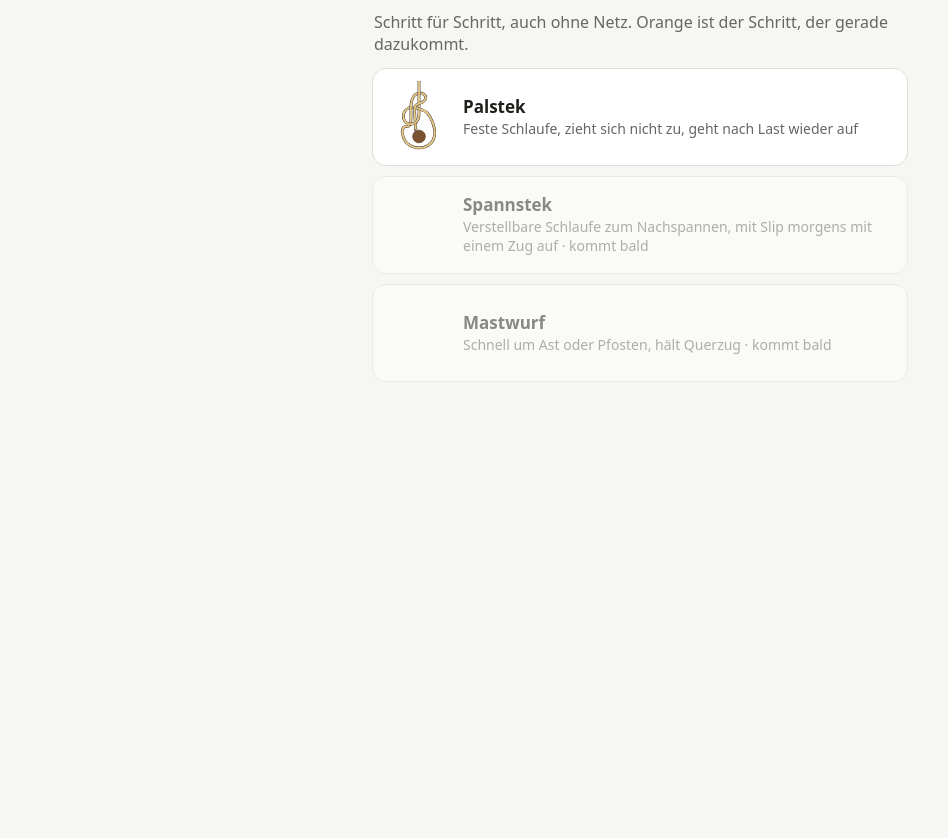
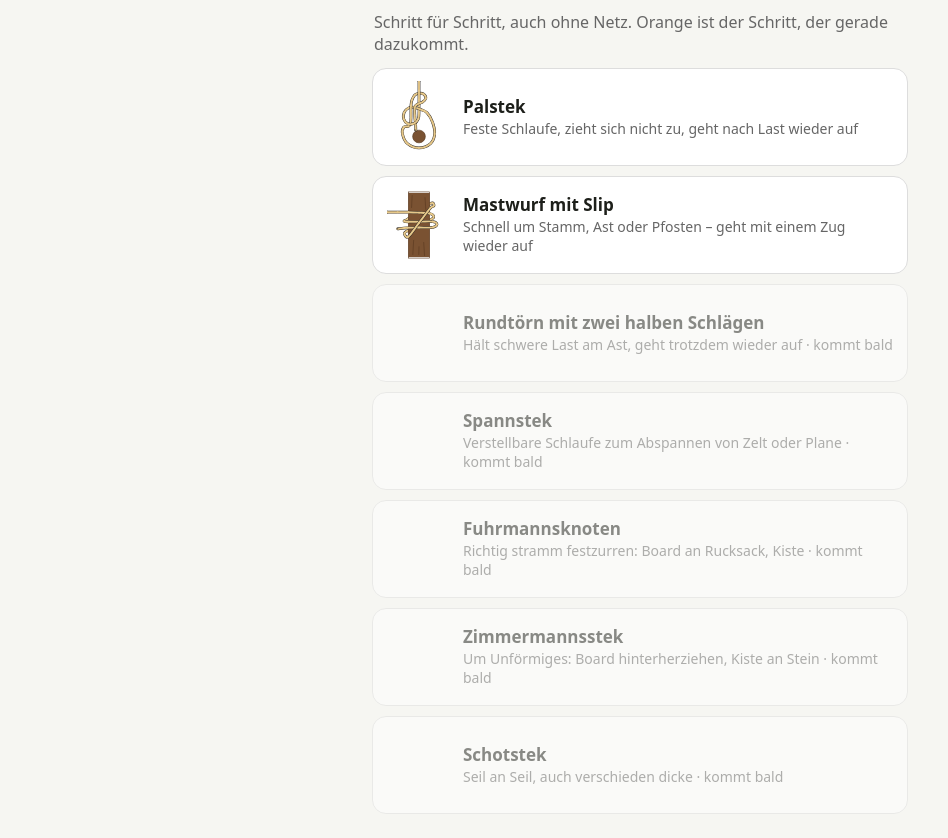
Before and after one commit to Adiran404/Longboard-Karte, a plain HTML site: page knoten.html in a window 1280 px wide. Shown: the part 48-886 px from the top of the page, without its empty margins (0-948 px from the left). Before the commit the page ends 800 px from the top, so only its background shows below. Drawn offline with Linux system fonts and the light colour scheme.

Commit message:
Knoten: Mastwurf mit Slip (Binden/Lösen); restliche Knoten der Liste angelegt
Co-Authored-By: Claude Opus 5.5 <noreply@anthropic.com>
Claude-Session: https://claude.ai/code/session_01A8mvbM6cGUv34iV6AZhRdH

```diff
--- a/knoten.html
+++ b/knoten.html
@@ -64,6 +64,13 @@ const PALSTEK={name:'Palstek',vb:'0 0 300 340',
  steps:[{upto:15},{upto:26},{upto:31},{upto:38},{upto:38}],
  loesen:[{upto:38,nonew:1,mark:[26,27,28,29,30,31,32,33],arrows:[[[200,70],[200,125]]]},{upto:31,nonew:1,mark:[26,27,28,29,30],arrows:[[[212,105],[212,45]]]},{upto:26,nonew:1,mark:[21,22,23,24,25],arrows:[[[70,110],[70,205]]]},{upto:15,nonew:1}]};
 
+const MASTWURF={name:'Mastwurf',vb:'0 0 300 300',
+ pts:[[0,90],[50,90],[100,90],[150,92],[200,96],[218,108],[205,125],[100,175],[82,190],[100,205],[150,140],[202,72],[220,60],[202,50],[100,120],[80,132],[100,135],[160,134],[215,134],[234,147],[215,161],[150,162],[95,163],[50,168]],
+ z:[2,2,2,2,2,0,0,0,2,3,3,2,0,0,0,2,2,2,2,2,2,2,2],
+ props:[{z:1,svg:'<rect x="100" y="0" width="100" height="300" fill="#7a5232"/><path d="M118 10 L115 70 M178 20 L182 80 M125 220 L121 290 M172 230 L176 295 M150 250 L149 290" stroke="#5a3a20" stroke-width="3" fill="none"/><rect x="100" y="-5" width="100" height="310" fill="none" stroke="#5a3a20" stroke-width="3"/>'}],
+ steps:[{upto:9},{upto:16},{upto:23},{upto:23}],
+ loesen:[{upto:23,nonew:1,mark:[21,22],arrows:[[[60,200],[10,200]]]},{upto:16,nonew:1}]};
+
 const KNOTS=[
  {id:'palstek',K:PALSTEK,name:'Palstek',kurz:'Feste Schlaufe, zieht sich nicht zu, geht nach Last wieder auf',
   wofuer:'Seil um einen Ast oder Baum legen, Board oder Müllbeutel daran hängen. Schlaufe am Seilende fürs Tragen über der Schulter.',
@@ -79,8 +86,22 @@ const KNOTS=[
    ['Ende zurück hinter dem stehenden Teil raus.','Jetzt ist alles locker: Das Ende den Weg zurück, hinter dem stehenden Teil hervor.'],
    ['Ende unten aus dem Auge ziehen.','Das Ende nach unten wieder aus dem kleinen Auge ziehen.'],
    ['Offen.','Das kleine Auge fällt von selbst auseinander.']]},
- {id:'spannstek',name:'Spannstek',kurz:'Verstellbare Schlaufe zum Nachspannen, mit Slip morgens mit einem Zug auf',soon:true},
- {id:'mastwurf',name:'Mastwurf',kurz:'Schnell um Ast oder Pfosten, hält Querzug',soon:true}];
+ {id:'mastwurf',K:MASTWURF,name:'Mastwurf mit Slip',kurz:'Schnell um Stamm, Ast oder Pfosten – geht mit einem Zug wieder auf',
+  wofuer:'Board oder Sachen an Baum, Ast oder Pfosten hängen. Mit Slip morgens mit einem Zug offen.<br><span style="color:var(--mu)">Hält am besten bei Zug quer zum Stamm. Bei Zug entlang des Stamms oder ständig wechselnder Last kann er wandern – für Schweres den Rundtörn mit zwei halben Schlägen nehmen.</span>',
+  merk:'„Zwei Runden in dieselbe Richtung, die zweite kreuzt die erste – und das Ende unters Kreuz.“',
+  texte:[
+   ['Einmal um den Stamm.','Seil vorne über den Stamm, hinten herum und unterhalb der ersten Lage wieder nach vorn.'],
+   ['Zweite Runde schräg über die erste.','Vorne <b>schräg nach oben über</b> die erste Runde – das ist das Kreuz – und wieder hinten herum.'],
+   ['Schlaufe unter das Kreuz.','Nicht das Ende durchziehen, sondern eine <b>Schlaufe</b> zwischen Schräge und Stamm durchstecken. Das freie Ende bleibt draußen: das ist der Slip.'],
+   ['Festziehen.','Stehenden Teil und Schlaufe gegeneinander ziehen, bis das Kreuz fest auf dem Stamm sitzt.']],
+  loesen:[
+   ['Am freien Ende ziehen.','Am <b>blauen</b> freien Ende ziehen – die Schlaufe rutscht unter dem Kreuz durch. Geht auch, wenn Last dran ist.'],
+   ['Runden abwickeln.','Die beiden Runden liegen jetzt nur noch lose um den Stamm und lassen sich abnehmen.']]},
+ {id:'rundtoern',name:'Rundtörn mit zwei halben Schlägen',kurz:'Hält schwere Last am Ast, geht trotzdem wieder auf',soon:true},
+ {id:'spannstek',name:'Spannstek',kurz:'Verstellbare Schlaufe zum Abspannen von Zelt oder Plane',soon:true},
+ {id:'fuhrmann',name:'Fuhrmannsknoten',kurz:'Richtig stramm festzurren: Board an Rucksack, Kiste',soon:true},
+ {id:'zimmermann',name:'Zimmermannsstek',kurz:'Um Unförmiges: Board hinterherziehen, Kiste an Stein',soon:true},
+ {id:'schotstek',name:'Schotstek',kurz:'Seil an Seil, auch verschieden dicke',soon:true}];
 const DONE=(()=>{try{return JSON.parse(localStorage.getItem('lbk_knoten')||'{}')}catch(e){return {}}})();
 function save(){try{localStorage.setItem('lbk_knoten',JSON.stringify(DONE))}catch(e){}}
 const app=document.getElementById('app');
--- /dev/null
+++ b/quelle/knoten/mastwurf.js
@@ -0,0 +1,6 @@
+const MASTWURF={name:'Mastwurf',vb:'0 0 300 300',
+ pts:[[0,90],[50,90],[100,90],[150,92],[200,96],[218,108],[205,125],[100,175],[82,190],[100,205],[150,140],[202,72],[220,60],[202,50],[100,120],[80,132],[100,135],[160,134],[215,134],[234,147],[215,161],[150,162],[95,163],[50,168]],
+ z:[2,2,2,2,2,0,0,0,2,3,3,2,0,0,0,2,2,2,2,2,2,2,2],
+ props:[{z:1,svg:'<rect x="100" y="0" width="100" height="300" fill="#7a5232"/><path d="M118 10 L115 70 M178 20 L182 80 M125 220 L121 290 M172 230 L176 295 M150 250 L149 290" stroke="#5a3a20" stroke-width="3" fill="none"/><rect x="100" y="-5" width="100" height="310" fill="none" stroke="#5a3a20" stroke-width="3"/>'}],
+ steps:[{upto:9},{upto:16},{upto:23},{upto:23}],
+ loesen:[{upto:23,nonew:1,mark:[21,22],arrows:[[[60,200],[10,200]]]},{upto:16,nonew:1}]};
--- a/sw.js
+++ b/sw.js
@@ -1,5 +1,5 @@
 // Offline-Fallback: eigene Dateien zuerst aus dem Netz, sonst aus dem Cache.
-const C='lbk-v44';const CORE=['./','index.html','knoten.html','data.json','leaflet.js','manifest.webmanifest','icon-192.png'];
+const C='lbk-v45';const CORE=['./','index.html','knoten.html','data.json','leaflet.js','manifest.webmanifest','icon-192.png'];
 self.addEventListener('install',e=>{e.waitUntil(caches.open(C).then(c=>c.addAll(CORE)).then(()=>self.skipWaiting()))});
 self.addEventListener('activate',e=>{e.waitUntil(caches.keys().then(ks=>Promise.all(ks.filter(k=>k!==C).map(k=>caches.delete(k)))).then(()=>self.clients.claim()))});
 self.addEventListener('fetch',e=>{const u=new URL(e.request.url);if(e.request.method!=='GET'||u.origin!==location.origin)return;
```
